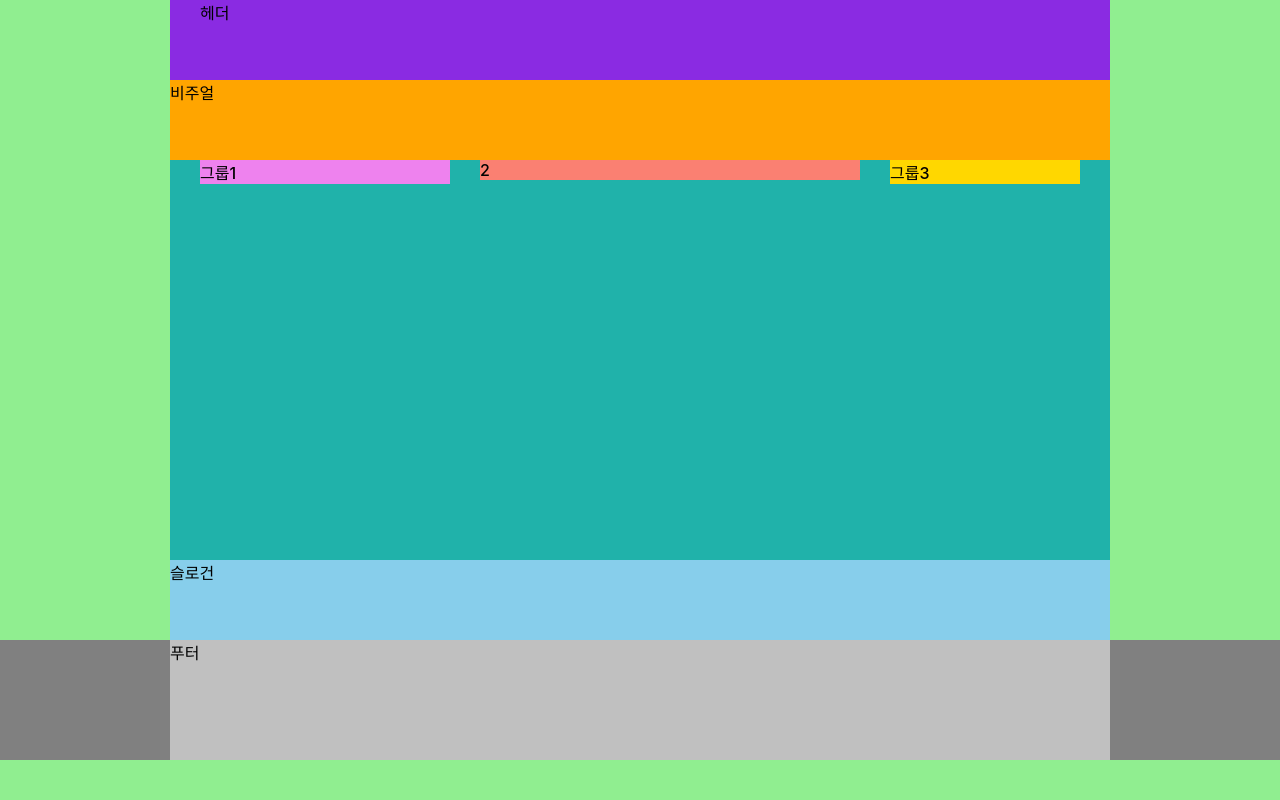
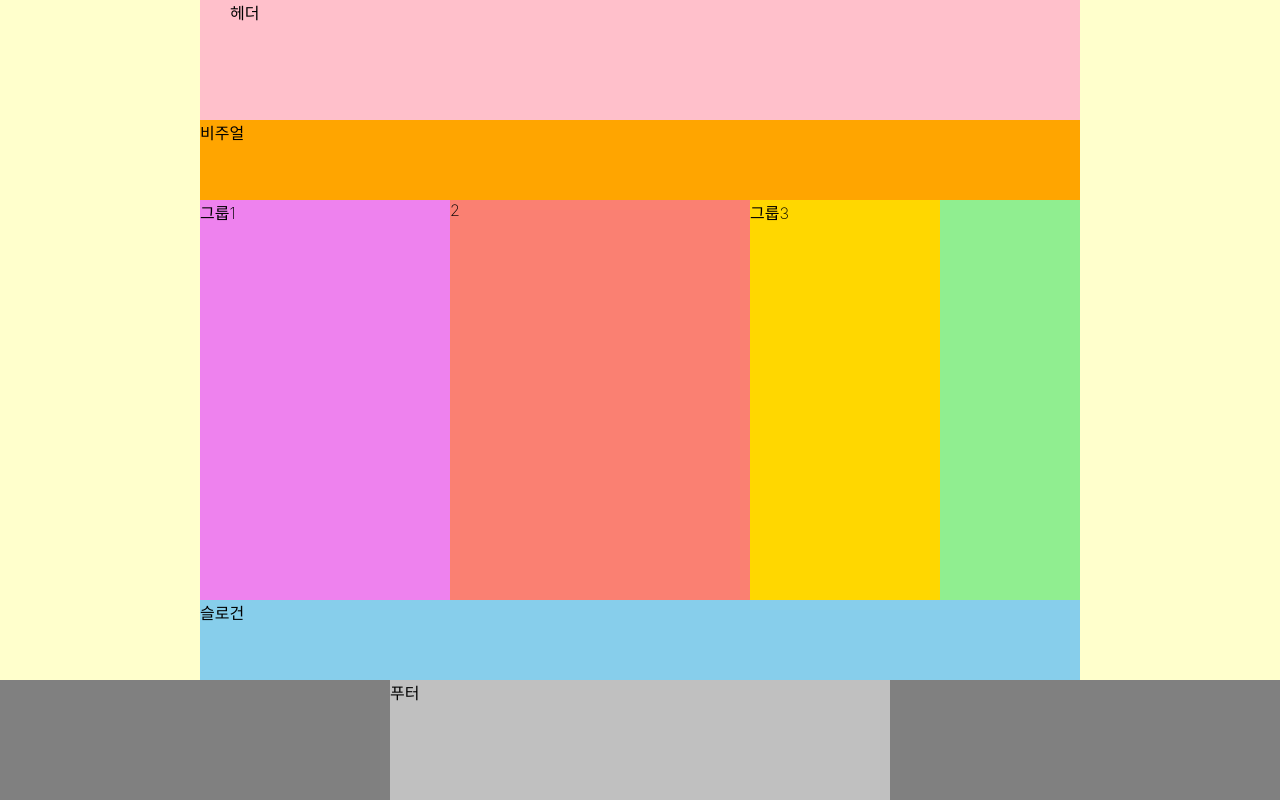
Before and after one commit to PracticeKJY/test2, a website: page index.html in a window 1280 px wide. Drawn offline with Linux system fonts and the light colour scheme; a web font is replaced by a local one.

Commit message:
flex를 이용한 메인 레이아웃

```diff
--- a/index.html
+++ b/index.html
@@ -13,10 +13,9 @@
   <header class="header">헤더</header>
   <div class="visual">비주얼</div>
   <main class="main">
-    <div class="box">
       <div class="group group1">그룹1</div>
       <div class="group group2">2</div>
-    </div>
+
     <div class="group group3">그룹3</div>
 
   </main>
--- a/styles/style.css
+++ b/styles/style.css
@@ -1,95 +1,84 @@
 @import url(./normalize.css);
 @import url(./reset.css);
-/* 기본 스타일 */
-*, *::before, *::after{
+/* 기본 스타일*/
+*,
+::before,
+::after {
   box-sizing: border-box;
 }
 
 /* 본문 스타일 */
 body {
-  background-color:lightgreen;
-  font-family: "Pretendard Variable", Pretendard, -apple-system, BlinkMacSystemFont,
-  system-ui, Roboto, "Helvetica Neue", "Segoe UI", "Apple SD Gothic Neo", "Noto Sans KR",
-  "Malgun Gothic", "Apple Color Emoji", "Segoe UI Emoji", "Segoe UI Symbol", sans-serif;
-  font-weight: 500;
+  background: #ffc;
+  font-family: "Pretendard Variable", Pretendard, -apple-system,
+    BlinkMacSystemFont, system-ui, Roboto, "Helvetica Neue", "Segoe UI",
+    "Apple SD Gothic Neo", "Noto Sans KR", "Malgun Gothic", "Apple Color Emoji",
+    "Segoe UI Emoji", "Segoe UI Symbol", sans-serif;
+  font-weight: 200;
+}
+
+/* 레이아웃 */
+.header,
+.visual,
+.main,
+.slogan,
+.footer-inner {
+  width: 880px;
+  margin: 0 auto;
+}
+
+
+.header {
+  background: pink;
+  padding: 0 30px;
+  height: 15vh;
+}
+
+
+.visual {
+  background: orange;
+  height: 10vh;
+}
+
+
+.main {
+  background: lightgreen;
+  height: 50vh;
+  display: flex;
+  flex-direction: row;
 
 }
 
-/* 레이아웃 */
-.header, .visual, .main, .slogan, .footer-inner{
-  width: 940px;
-  box-sizing:border-box;
-  margin : 0 auto;
+.group1 {
+  background-color: violet;
+  width: 250px;
+  float:left;
+}
+
+.group2 {
+  background-color: salmon;
+  width: 300px;
+}
+
+.group3 {
+  background-color: gold;
+  width: 190px;
 }
 
 
-/* 헤더 */
-.header{
-  background-color: blueviolet;
-  width:940px;
-  padding: 0 30px;
-  box-sizing: border-box;
-  margin: 0 auto;
-  min-height:10vh;
-}
-/* 비주얼 */
-.visual{
-  background-color: orange;
-  height:10vh;
-}
-/* 메인 */
-.main{
-  background-color: lightseagreen;
-  height: 50vh;
-  display: flow-root;
-  padding: 0 15px;
-
-  /* display: flow-root; */
-   /* overflow:flow-root; /*위험도 */
-    /* BFC block으로 포멧팅 해주는건데 overflow를 주면 독립적인 block으로 선언된대. 그러면 자식요소들을 읽을줄 알아야 되니까 h가 생기는거래.  */
+.slogan {
+  background: skyblue;
+  height: 10vh;
+  clear: both;
 }
 
-/* .main::after{
-  content: "";
-  clear:both;
-  display: flow-root;
-} */
-.group{
-  margin:0 15px;
+.footer {
+  background: gray;
 }
 
-.group1{
-  background-color: violet;
-  width: 250px;
-  float: left;
-  /* position: relative;
-  /* relative 현재자신을 기준으로 움직이는것. */
-  /* left: -100px; */
+.footer-inner {
+  background: silver;
+  height: 15vh;
+  width: 500px;
+  overflow: hidden;
 }
-.group2{
-  background-color: salmon;
-  width: 380px;
-  float: left;
-}
-.group3{
-  background-color: gold;
-  width: 190px;
-  float:left;
-}
-
-
-/* 슬로건 */
-.slogan{
-  background-color: skyblue;
-  height:10vh;
-  clear:both;
-}
-/* 푸터 */
-.footer{
-  background-color:gray;
-}
-.footer-inner{
-  height: 15vh;
-  background-color: silver;
-  /* overflow:auto; */
-}
```
